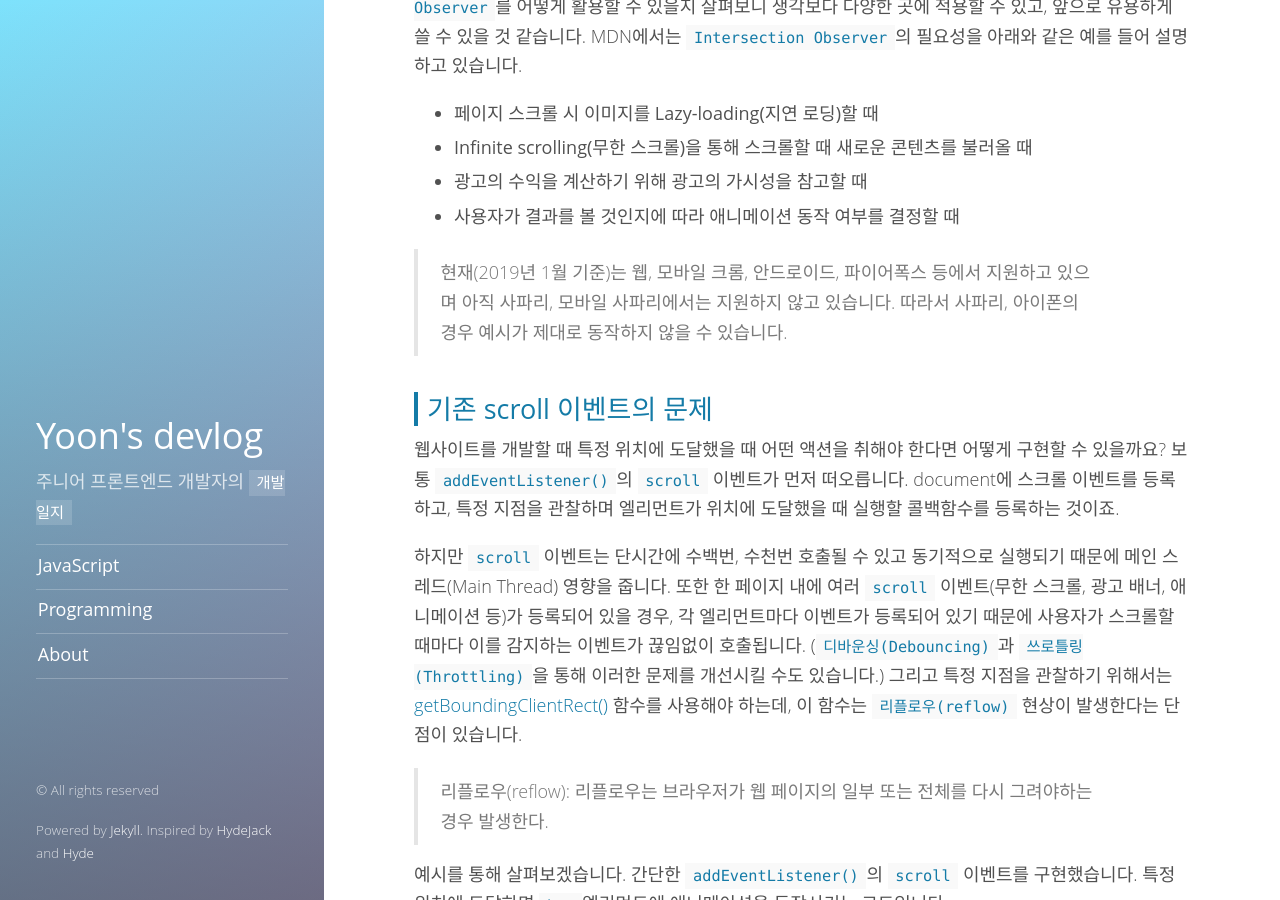
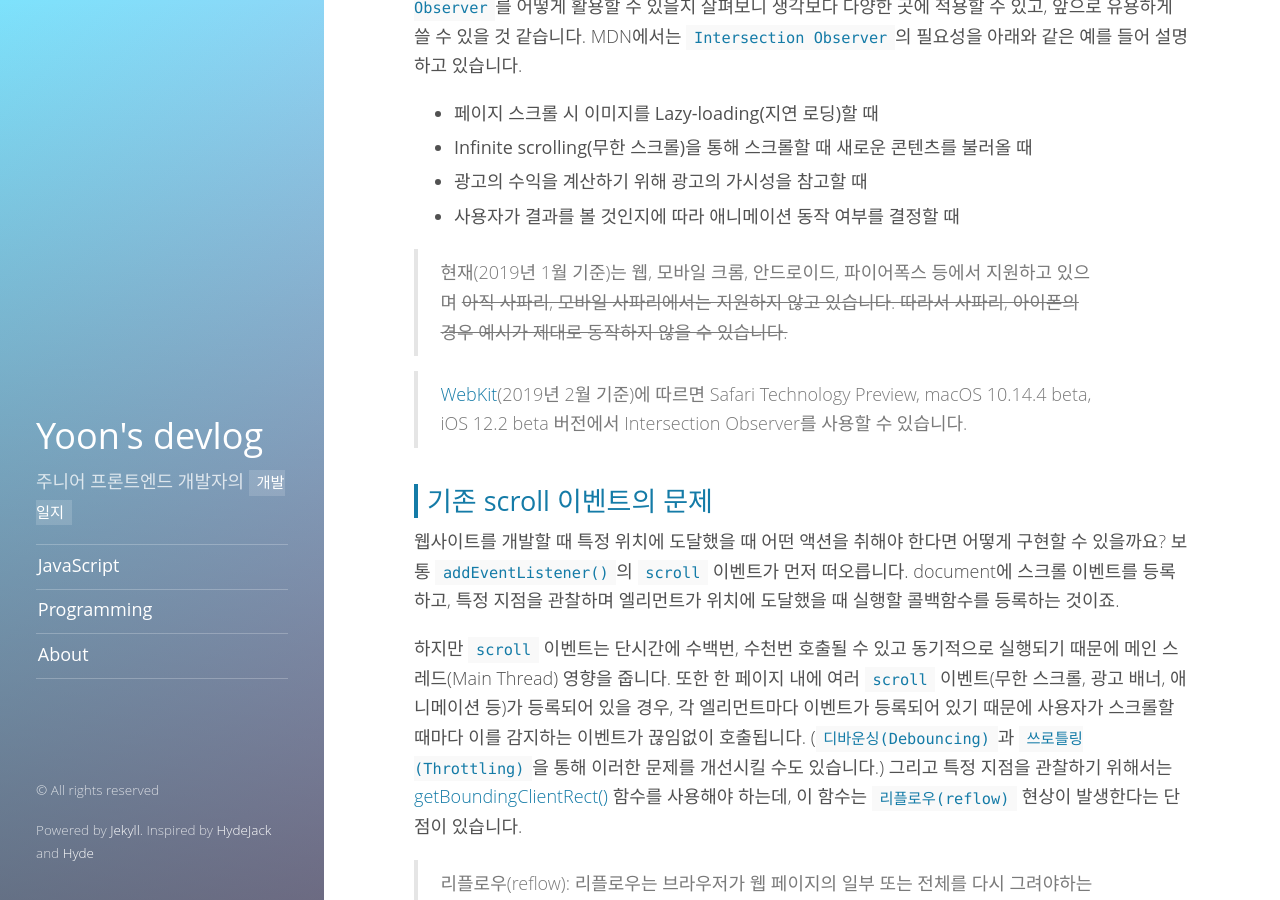
Before and after one commit to hyeyoon/blog, a Jekyll site: the page built from _posts/2019-01-09-intersectionobserver-tutorial.md, in a window 1280 px wide and 900 px high, scrolled down 388 px. Built offline with Jekyll 4.4.1, drawn with Linux system fonts in a browser that asks for light colours; some web fonts are replaced; comment, search, counter and statistics services are not loaded; some of the changed text lies outside the part shown.

Commit message:
Update Intersection Observer api post

```diff
--- a/_posts/2019-01-09-intersectionobserver-tutorial.md
+++ b/_posts/2019-01-09-intersectionobserver-tutorial.md
@@ -13,7 +13,9 @@ description: >
 - 광고의 수익을 계산하기 위해 광고의 가시성을 참고할 때
 - 사용자가 결과를 볼 것인지에 따라 애니메이션 동작 여부를 결정할 때
 
-> 현재(2019년 1월 기준)는 웹, 모바일 크롬, 안드로이드, 파이어폭스 등에서 지원하고 있으며 아직 사파리, 모바일 사파리에서는 지원하지 않고 있습니다. 따라서 사파리, 아이폰의 경우 예시가 제대로 동작하지 않을 수 있습니다.
+> 현재(2019년 1월 기준)는 웹, 모바일 크롬, 안드로이드, 파이어폭스 등에서 지원하고 있으며 ~~아직 사파리, 모바일 사파리에서는 지원하지 않고 있습니다. 따라서 사파리, 아이폰의 경우 예시가 제대로 동작하지 않을 수 있습니다.~~
+
+> [WebKit](https://webkit.org/blog/8582/intersectionobserver-in-webkit/)(2019년 2월 기준)에 따르면 Safari Technology Preview, macOS 10.14.4 beta, iOS 12.2 beta 버전에서 Intersection Observer를 사용할 수 있습니다.
 
 ## 기존 scroll 이벤트의 문제
 
@@ -117,7 +119,7 @@ const io = new IntersectionObserver(callback[, options])
   - default: `null`, 브라우저의 viewport
   - 교차 영역의 기준이 될 root 엘리먼트. observe의 대상으로 등록할 엘리먼트는 반드시 root의 하위 엘리먼트여야 합니다.
 
-  ![root 예시](https://raw.githubusercontent.com/hyeyoon/blog/master/public/img/4/root.png)
+  ![root 예시](https://raw.githubusercontent.com/hyeyoon/blog/master/public/img/4/root_img.png)
 
 - `rootMargin`
   - default: `'0px 0px 0px 0px'`
```
Also changed, not shown: other parts of _posts/2019-01-09-intersectionobserver-tutorial.md (+1 -1 lines).
